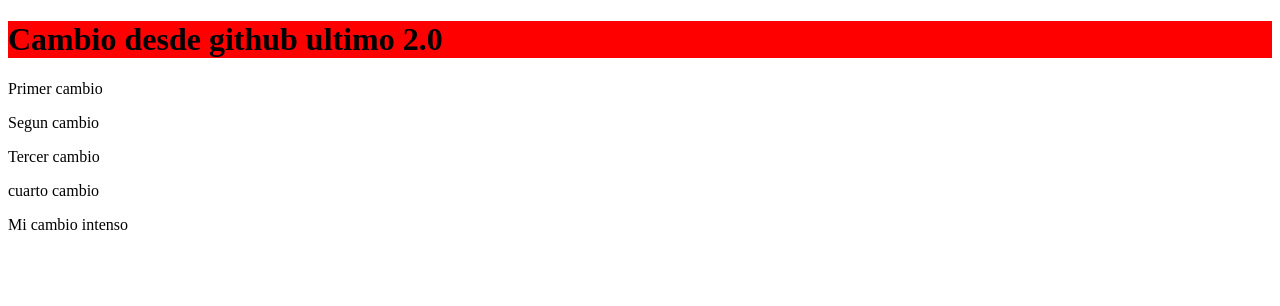
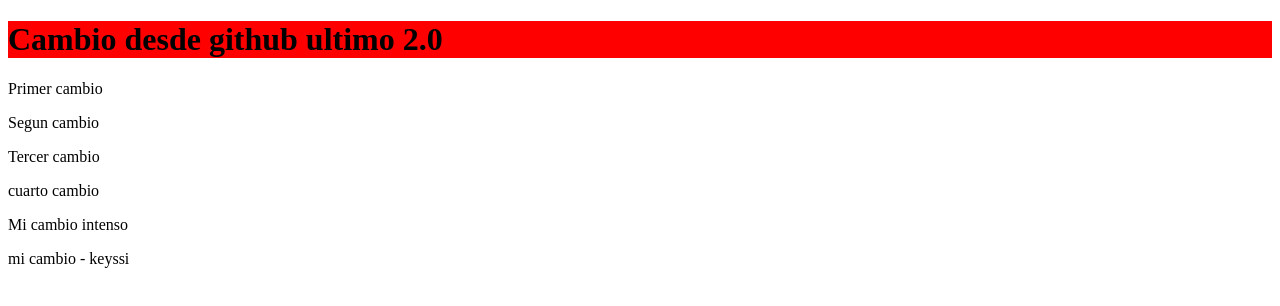
Before and after one commit to T1velizkevin/probando6, a plain HTML site: page index.html in a window 1280 px wide. Drawn offline with Linux system fonts and the light colour scheme.

Commit message:
keyssi-cambios

```diff
--- a/index.html
+++ b/index.html
@@ -14,5 +14,6 @@
     <p>Tercer cambio</p>
     <p>cuarto cambio</p>
     <p>Mi cambio intenso</p>
+    <p>mi cambio - keyssi</p>
 </body>
 </html>
```
